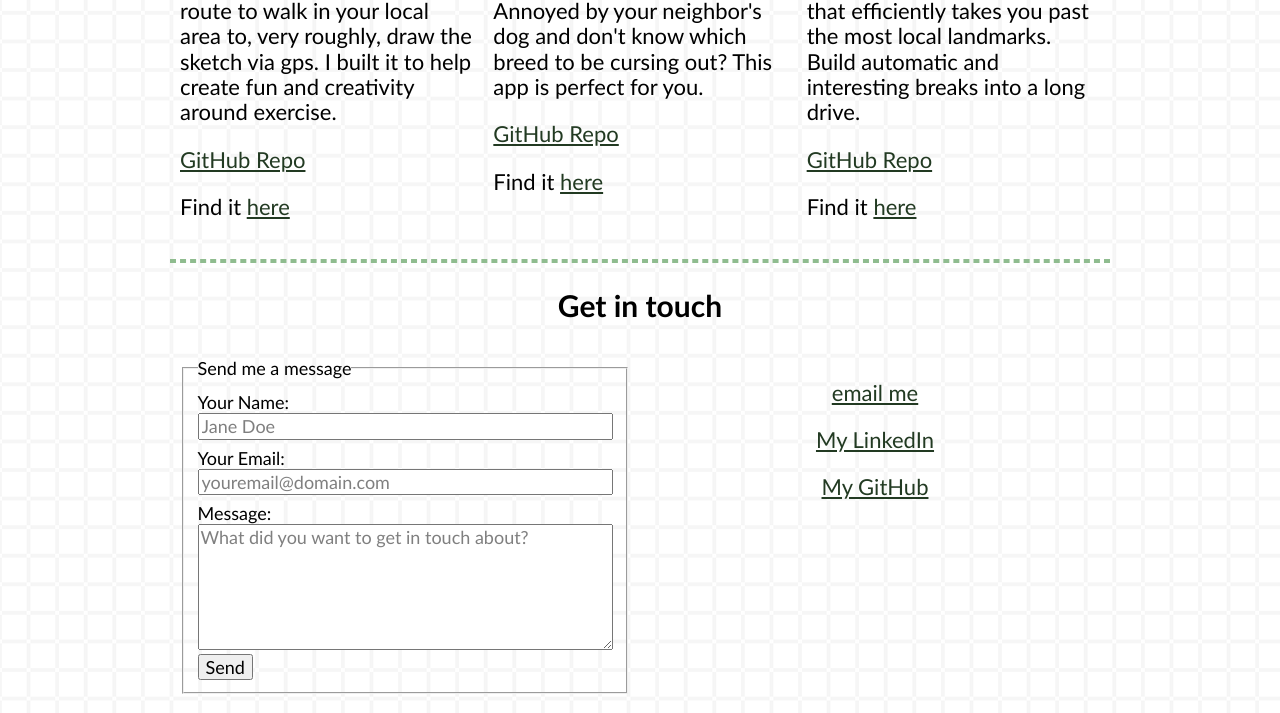
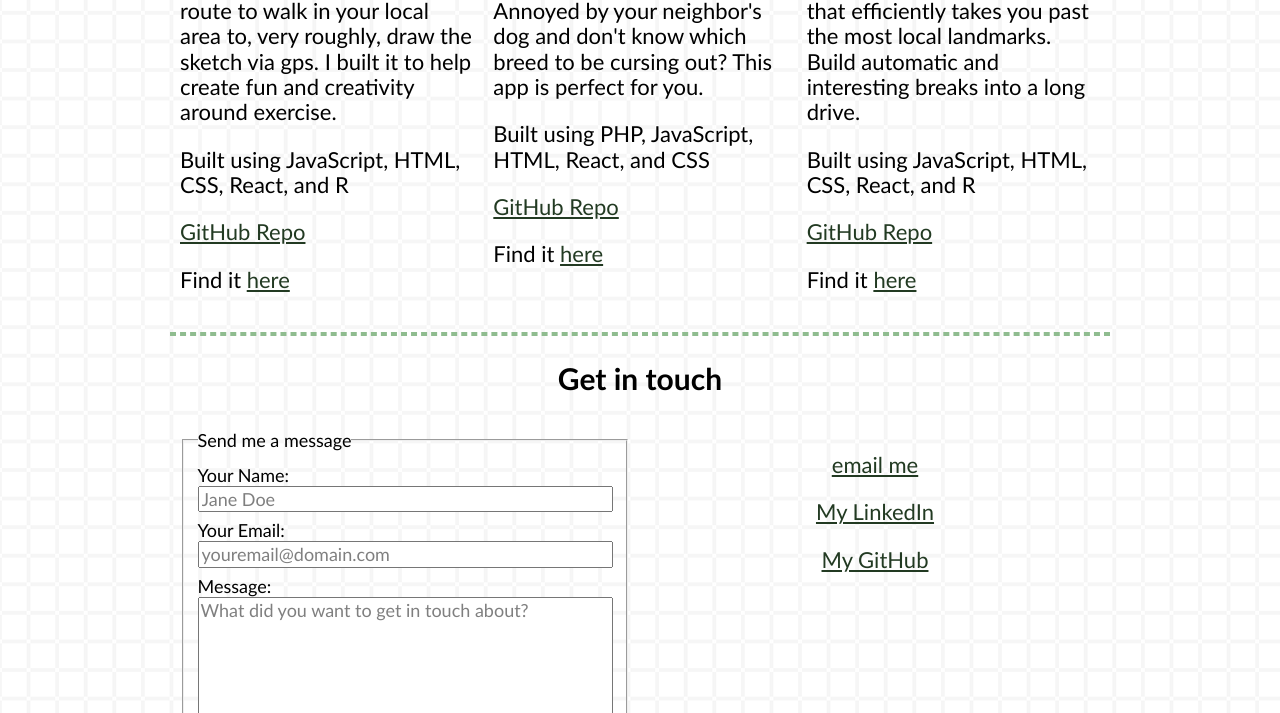
Before and after one commit to AlannaWellenkamp/Portfolio2, a plain HTML site: page index.html in a window 1280 px wide. Shown: the part 1730-2443 px from the top of the page. Drawn offline with nearby package versions, Linux system fonts and the light colour scheme; a script that the page names is missing.

Commit message:
add skills used to projects

```diff
--- a/index.html
+++ b/index.html
@@ -71,7 +71,8 @@
               <h2>Walk a Sketch <small>[placeholder]</small></h2>
               <img src="images/gps.jpg" alt="placeholder image for theoretical project" />
               <p>This app lets you upload a simple sketch and finds a route to walk in your local area to, very roughly, draw the sketch via gps. I built it to help create fun and creativity around exercise.</p>
-              <p><a href="https://www.google.com">GitHub Repo</a></p>
+              <p>Built using JavaScript, HTML, CSS, React, and R</p>
+	      <p><a href="https://www.google.com">GitHub Repo</a></p>
               <p>Find it <a href="https://www.google.com">here</a></p>
             </div>
 
@@ -79,6 +80,7 @@
               <h2>Dog Identifier <small>[placeholder]</small></h2>
               <img src="images/dog.jpeg" alt="placeholder image for theoretical project" />
               <p>This app identifies the breed of a dog based on its bark. Annoyed by your neighbor's dog and don't know which breed to be cursing out? This app is perfect for you.</p>
+	      <p>Built using PHP, JavaScript, HTML, React, and CSS</p>
               <p><a href="https://www.google.com">GitHub Repo</a></p>
               <p>Find it <a href="https://www.google.com">here</a></p>
             </div>
@@ -87,7 +89,8 @@
               <h2>Scenic Drives <small>[placeholder]</small></h2>
               <img src="images/landmarks.jpeg" alt="placeholder image for theoretical project" />
               <p>This app will direct you to your destination with a route that efficiently takes you past the most local landmarks. Build automatic and interesting breaks into a long drive.</p>
-              <p><a href="https://www.google.com">GitHub Repo</a></p>
+	      <p>Built using JavaScript, HTML, CSS, React, and R</p>
+	      <p><a href="https://www.google.com">GitHub Repo</a></p>
               <p>Find it <a href="https://www.google.com">here</a></p>
             </div>
             </div>
```
